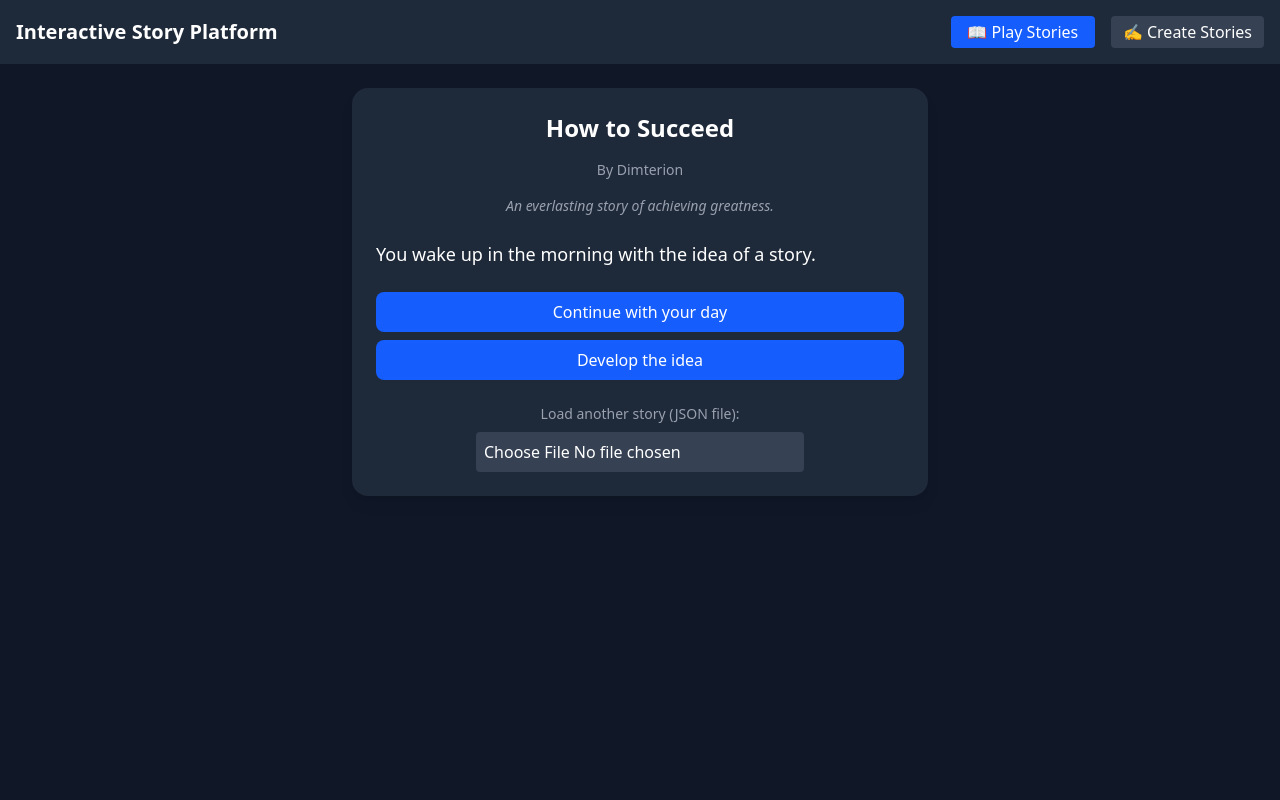
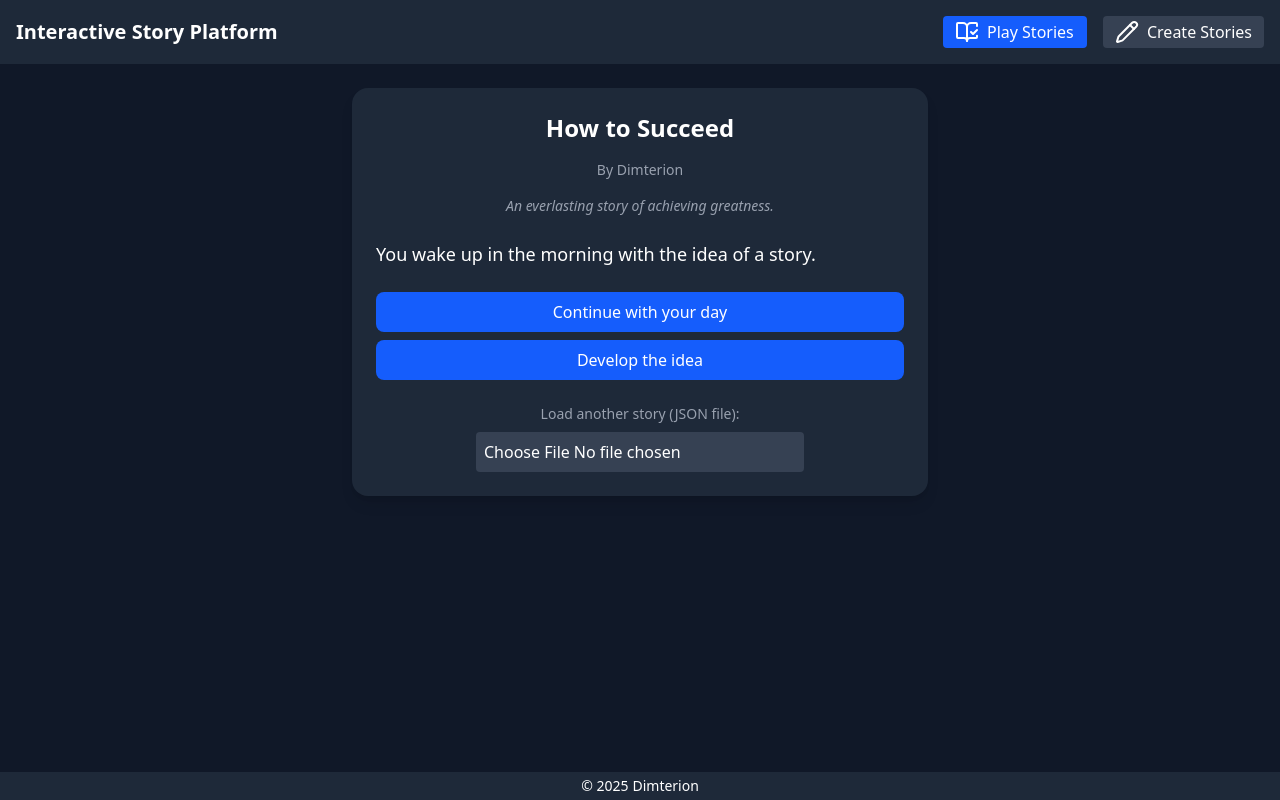
Before and after one commit to Dimterion/stories-platform, a React (Vite) app: page / in a window 1280 px wide. Built offline with nearby package versions, Linux system fonts and the light colour scheme.

Commit message:
add lucid-react icons, live version link, footer, adjust elements position on the page

```diff
--- a/package.json
+++ b/package.json
@@ -12,6 +12,7 @@
   "dependencies": {
     "@tailwindcss/vite": "^4.1.13",
     "dagre": "^0.8.5",
+    "lucide-react": "^0.544.0",
     "react": "^19.1.1",
     "react-dom": "^19.1.1",
     "reactflow": "^11.11.4",
--- a/src/App.jsx
+++ b/src/App.jsx
@@ -1,4 +1,5 @@
 import { useState } from "react";
+import { BookOpenCheck, Pencil } from "lucide-react";
 import StoryPlayer from "./components/StoryPlayer";
 import StoryEditor from "./components/StoryEditor";
 
@@ -6,35 +7,48 @@ export default function App() {
   const [activeTab, setActiveTab] = useState("play");
 
   return (
-    <div className="min-h-screen bg-gray-900 text-white">
-      {/* Header Navigation */}
+    <div className="flex min-h-screen flex-col justify-between bg-gray-900 text-white">
       <header className="flex items-center justify-between bg-gray-800 p-4">
         <h1 className="font-bold sm:text-xl">Interactive Story Platform</h1>
         <nav className="flex flex-wrap justify-end gap-4">
           <button
             onClick={() => setActiveTab("play")}
-            className={`min-w-36 cursor-pointer rounded px-3 py-1 text-sm sm:text-base ${
+            className={`inline-flex min-w-36 cursor-pointer items-center gap-2 rounded px-3 py-1 text-sm sm:text-base ${
               activeTab === "play" ? "bg-blue-600" : "bg-gray-700"
             }`}
           >
-            📖 Play Stories
+            <BookOpenCheck />
+            Play Stories
           </button>
           <button
             onClick={() => setActiveTab("create")}
-            className={`min-w-36 cursor-pointer rounded px-3 py-1 text-sm sm:text-base ${
+            className={`inline-flex min-w-36 cursor-pointer items-center gap-2 rounded px-3 py-1 text-sm sm:text-base ${
               activeTab === "create" ? "bg-green-600" : "bg-gray-700"
             }`}
           >
-            ✍️ Create Stories
+            <Pencil />
+            Create Stories
           </button>
         </nav>
       </header>
 
       {/* Main Content */}
-      <main>
+      <main className="flex-1">
         {activeTab === "play" && <StoryPlayer />}
         {activeTab === "create" && <StoryEditor />}
       </main>
+
+      <footer className="flex items-center justify-center gap-1 bg-gray-800 py-1 text-sm">
+        <p>&copy; {new Date().getFullYear()}</p>
+        <a
+          href="https://www.dimterion.com/"
+          target="_blank"
+          rel="noopener noreferrer"
+          className="hover:underline"
+        >
+          Dimterion
+        </a>
+      </footer>
     </div>
   );
 }
--- a/src/components/StoryDiagram.jsx
+++ b/src/components/StoryDiagram.jsx
@@ -2,6 +2,7 @@ import { useCallback, useEffect, useMemo, useRef, useState } from "react";
 import ReactFlow, { Background, Controls, Handle } from "reactflow";
 import "reactflow/dist/style.css";
 import dagre from "dagre";
+import { X } from "lucide-react";
 
 const dagreGraph = new dagre.graphlib.Graph();
 
@@ -175,9 +176,10 @@ export default function StoryDiagram({ story, onClose, onSelectNode }) {
       <div className="relative h-4/5 w-4/5 rounded-lg bg-white p-4">
         <button
           onClick={onClose}
-          className="absolute top-2 right-2 z-50 cursor-pointer rounded bg-red-600 px-2 py-1 text-sm text-white hover:bg-red-500 sm:text-base"
+          className="absolute top-2 right-2 z-50 inline-flex cursor-pointer items-center rounded bg-red-600 px-2 py-1 text-sm text-white hover:bg-red-500 sm:text-base"
         >
-          ✖ Close
+          <X />
+          Close
         </button>
 
         {/* Legend */}
--- a/src/components/StoryEditor.jsx
+++ b/src/components/StoryEditor.jsx
@@ -1,5 +1,6 @@
 import { useState } from "react";
 import { v4 as uuidv4 } from "uuid";
+import { FileDown, FileUp, Map, Plus, Trash2 } from "lucide-react";
 import StoryDiagram from "./StoryDiagram";
 
 export default function StoryEditor() {
@@ -239,18 +240,19 @@ export default function StoryEditor() {
             </button>
             <button
               onClick={() => deleteNode(id)}
-              className="cursor-pointer rounded bg-red-100 pb-0.5 text-sm hover:bg-red-200 sm:px-2 sm:py-1 sm:text-base"
+              className="cursor-pointer rounded bg-red-500 p-1 hover:bg-red-400"
               title="Delete Node"
             >
-              ❌
+              <Trash2 className="size-3 sm:size-6" />
             </button>
           </div>
         ))}
         <button
           onClick={addNode}
-          className="mt-4 w-full cursor-pointer rounded bg-green-600 px-2 py-1 text-sm hover:bg-green-500 sm:text-base"
+          className="mt-4 inline-flex w-full cursor-pointer items-center rounded bg-green-600 px-1 py-1 text-sm hover:bg-green-500 sm:gap-2 sm:px-2 sm:text-base"
         >
-          ➕ Add Node
+          <Plus />
+          Add Node
         </button>
       </div>
 
@@ -331,19 +333,20 @@ export default function StoryEditor() {
                   </select>
                   <button
                     onClick={() => deleteOption(selectedNode, i)}
-                    className="cursor-pointer rounded bg-red-100 pb-0.5 text-sm hover:bg-red-200 sm:px-2 sm:py-1 sm:text-base"
+                    className="cursor-pointer rounded bg-red-500 p-1 hover:bg-red-400"
                     title="Delete Option"
                   >
-                    ❌
+                    <Trash2 />
                   </button>
                 </div>
               ))}
             </div>
             <button
               onClick={() => addOption(selectedNode)}
-              className="my-4 cursor-pointer rounded bg-blue-600 px-3 py-1 text-sm hover:bg-blue-500 sm:text-base"
+              className="my-4 inline-flex cursor-pointer items-center rounded bg-blue-600 px-1 py-1 text-sm hover:bg-blue-500 sm:gap-2 sm:px-2 sm:text-base"
             >
-              ➕ Add Option
+              <Plus />
+              Add Option
             </button>
           </div>
         )}
@@ -352,14 +355,16 @@ export default function StoryEditor() {
           {/* Export button */}
           <button
             onClick={exportStory}
-            className="w-3xs max-w-[50vw] cursor-pointer rounded bg-yellow-600 px-4 py-2 text-center hover:bg-yellow-500"
+            className="inline-flex w-3xs max-w-[50vw] cursor-pointer items-center gap-2 rounded bg-yellow-600 px-4 py-2 text-center hover:bg-yellow-500"
           >
-            📤 Export Story JSON
+            <FileUp />
+            Export Story JSON
           </button>
 
           {/* Import button */}
-          <label className="w-3xs max-w-[50vw] cursor-pointer rounded bg-green-600 px-4 py-2 text-center hover:bg-green-500">
-            📥 Import Story JSON
+          <label className="inline-flex w-3xs max-w-[50vw] cursor-pointer items-center gap-2 rounded bg-green-600 px-4 py-2 text-center hover:bg-green-500">
+            <FileDown />
+            Import Story JSON
             <input
               type="file"
               accept="application/json"
@@ -371,9 +376,10 @@ export default function StoryEditor() {
           {/* Story diagram button */}
           <button
             onClick={() => setShowDiagram(true)}
-            className="w-3xs max-w-[50vw] cursor-pointer rounded bg-purple-600 px-4 py-2 text-center hover:bg-purple-500"
+            className="inline-flex w-3xs max-w-[50vw] cursor-pointer items-center gap-2 rounded bg-purple-600 px-4 py-2 text-center hover:bg-purple-500"
           >
-            🗺️ View Story Diagram
+            <Map />
+            View Story Diagram
           </button>
         </div>
 
```
Also changed, not shown: 2 other files (tests, documents, lock files or other folders).
